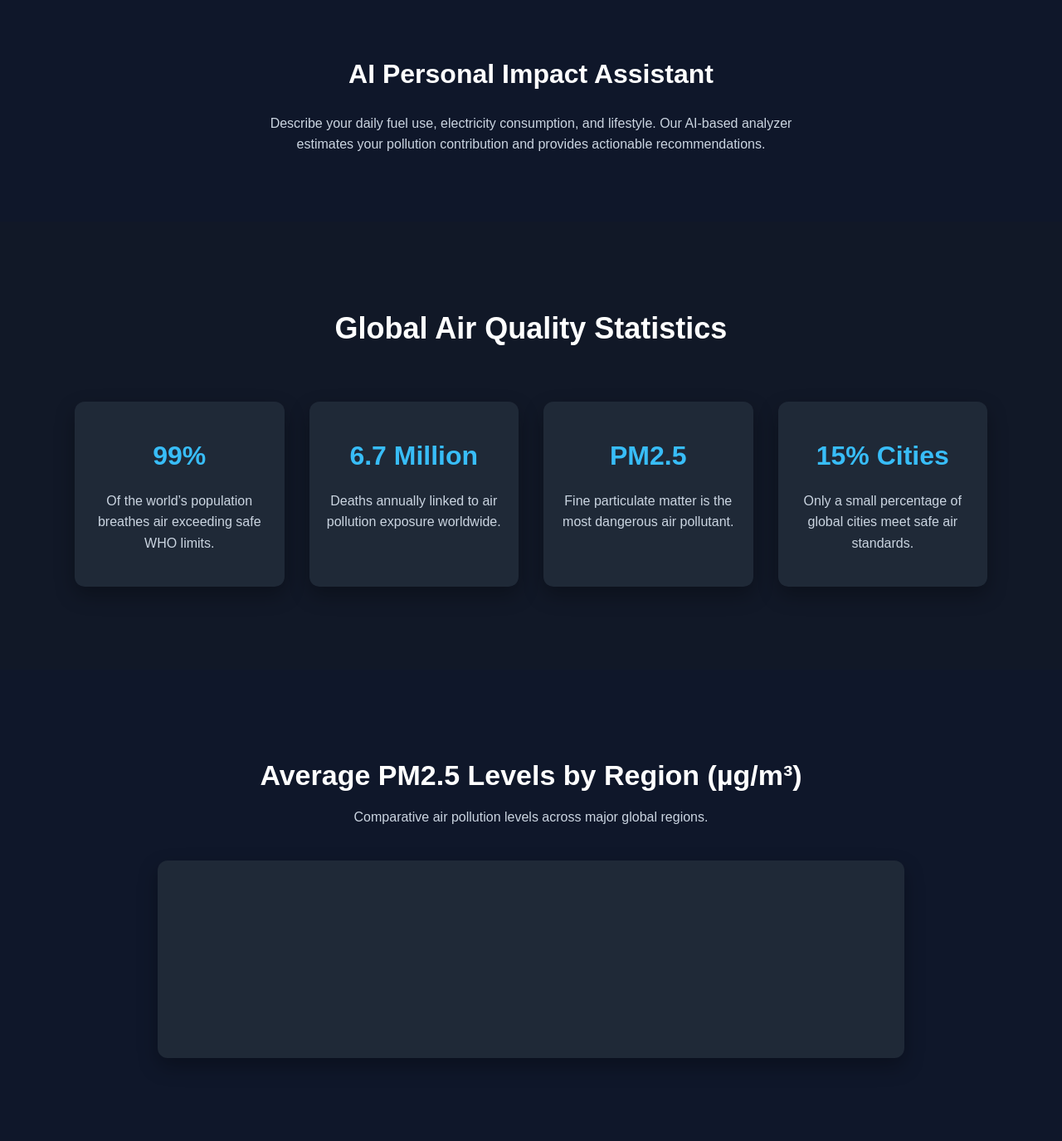
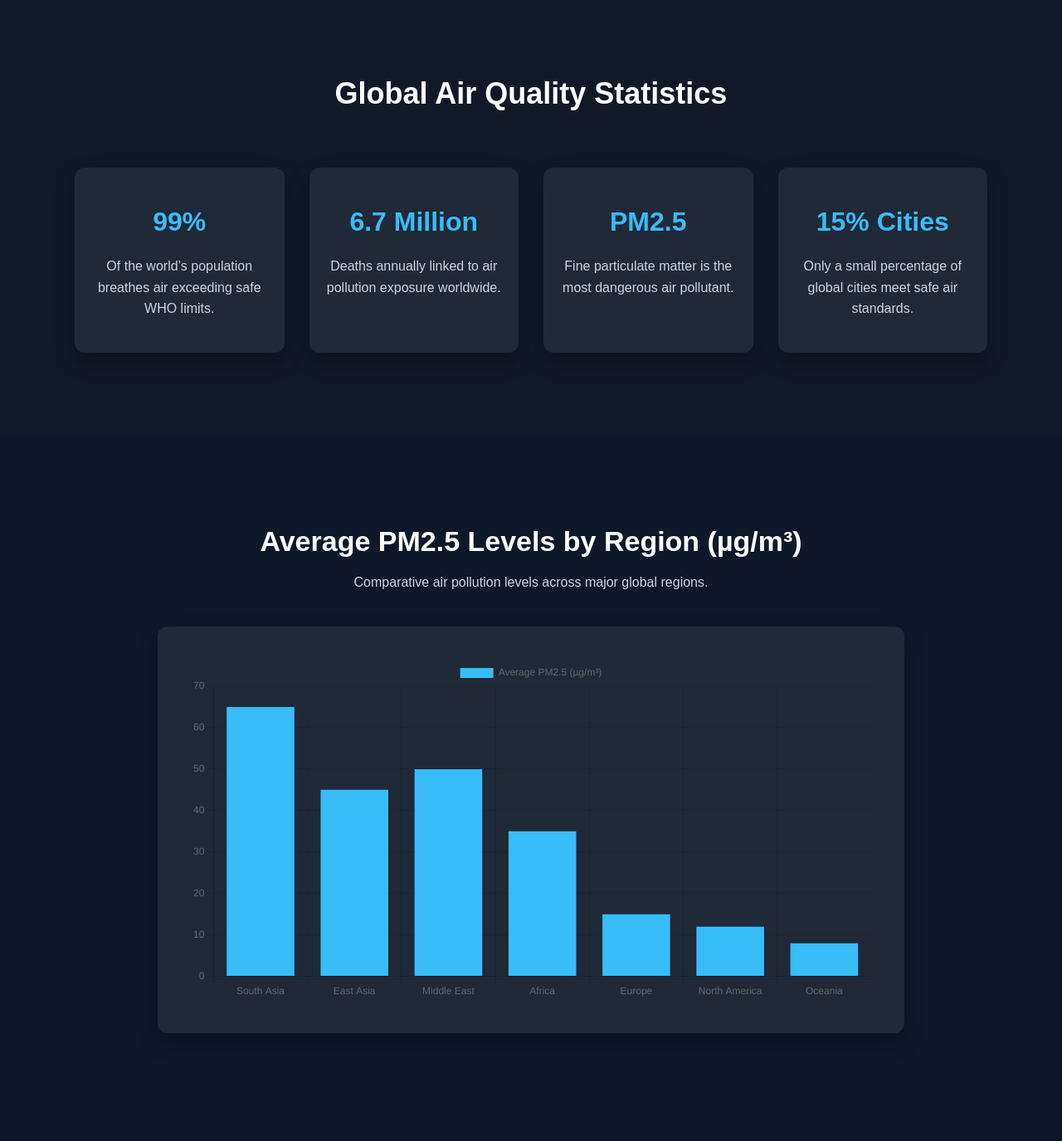
Before and after one commit to fxxcgl/aqi-impact-analyzer, a plain HTML site: page index.html in a window 1280 px wide. Shown: the part 820-2195 px from the top of the page at 83% size. After the commit the page ends 2165 px from the top, so only its background shows below. Drawn offline with nearby package versions, Linux system fonts and the light colour scheme.

Commit message:
Update index.html
buttons fix

```diff
--- a/index.html
+++ b/index.html
@@ -1,31 +1,33 @@
 <!DOCTYPE html>
 <html lang="en">
 <head>
-    <script src="https://cdn.jsdelivr.net/npm/chart.js"></script>
     <meta charset="UTF-8">
     <title>AQI Impact Analyzer</title>
     <meta name="viewport" content="width=device-width, initial-scale=1.0">
+
+    <script src="https://cdn.jsdelivr.net/npm/chart.js"></script>
     <link rel="stylesheet" href="style.css">
 </head>
+
 <body>
 
     <nav>
         <div class="logo">AQI Impact</div>
         <ul>
             <li><a href="#">Home</a></li>
-            <li><a href="#">Global Stats</a></li>
-            <li><a href="#">About AQI</a></li>
-            <li><a href="#">AI Assistant</a></li>
+            <li><a href="#stats">Global Stats</a></li>
+            <li><a href="#about">About AQI</a></li>
+            <li><a href="#assistant">AI Assistant</a></li>
         </ul>
     </nav>
 
     <section class="hero">
         <h1>99% of the World Breathes Polluted Air</h1>
         <p>Understand global air quality. Analyze your personal impact. Take action.</p>
-        <a href="#" class="cta-button">Analyze My Impact</a>
+        <a href="#assistant" class="cta-button">Analyze My Impact</a>
     </section>
 
-    <section class="info">
+    <section class="info" id="about">
         <h2>Why Air Quality Matters</h2>
         <p>
             Air pollution is one of the leading environmental risks to health worldwide.
@@ -34,16 +36,43 @@
         </p>
     </section>
 
-    <section class="preview">
-        <h2>AI Personal Impact Assistant</h2>
-        <p>
-            Describe your daily fuel use, electricity consumption, and lifestyle.
-            Our AI-based analyzer estimates your pollution contribution and
-            provides actionable recommendations.
-        </p>
+    <section class="global-stats" id="stats">
+        <h2>Global Air Quality Statistics</h2>
+
+        <div class="stats-container">
+            <div class="stat-card">
+                <h3>99%</h3>
+                <p>Of the world’s population breathes air exceeding safe WHO limits.</p>
+            </div>
+
+            <div class="stat-card">
+                <h3>6.7 Million</h3>
+                <p>Deaths annually linked to air pollution exposure worldwide.</p>
+            </div>
+
+            <div class="stat-card">
+                <h3>PM2.5</h3>
+                <p>Fine particulate matter is the most dangerous air pollutant.</p>
+            </div>
+
+            <div class="stat-card">
+                <h3>15% Cities</h3>
+                <p>Only a small percentage of global cities meet safe air standards.</p>
+            </div>
+        </div>
     </section>
 
-</body>
+    <section class="comparison">
+        <h2>Average PM2.5 Levels by Region (µg/m³)</h2>
+        <p class="chart-subtitle">
+            Comparative air pollution levels across major global regions.
+        </p>
+
+        <div class="chart-container">
+            <canvas id="regionChart"></canvas>
+        </div>
+    </section>
+
     <script>
         const ctx = document.getElementById('regionChart').getContext('2d');
 
@@ -66,64 +95,10 @@ new Chart(ctx, {
                 }]
             },
             options: {
-        responsive: true,
-        plugins: {
-            legend: {
-                labels: {
-                    color: '#ffffff'
-                }
-            }
-        },
-        scales: {
-            x: {
-                ticks: {
-                    color: '#ffffff'
-                }
-            },
-            y: {
-                ticks: {
-                    color: '#ffffff'
-                }
-            }
-        }
+                responsive: true
             }
         });
     </script>
+
+</body>
 </html>
-<section class="global-stats">
-    <h2>Global Air Quality Statistics</h2>
-
-    <div class="stats-container">
-
-        <div class="stat-card">
-            <h3>99%</h3>
-            <p>Of the world’s population breathes air exceeding safe WHO limits.</p>
-        </div>
-
-        <div class="stat-card">
-            <h3>6.7 Million</h3>
-            <p>Deaths annually linked to air pollution exposure worldwide.</p>
-        </div>
-
-        <div class="stat-card">
-            <h3>PM2.5</h3>
-            <p>Fine particulate matter is the most dangerous air pollutant.</p>
-        </div>
-
-        <div class="stat-card">
-            <h3>15% Cities</h3>
-            <p>Only a small percentage of global cities meet safe air standards.</p>
-        </div>
-
-    </div>
-</section>
-<section class="comparison">
-    <h2>Average PM2.5 Levels by Region (µg/m³)</h2>
-    <p class="chart-subtitle">
-        Comparative air pollution levels across major global regions.
-    </p>
-
-    <div class="chart-container">
-        <canvas id="regionChart"></canvas>
-    </div>
-</section>
```
Lines whose indentation alone changed are shown as unchanged.
